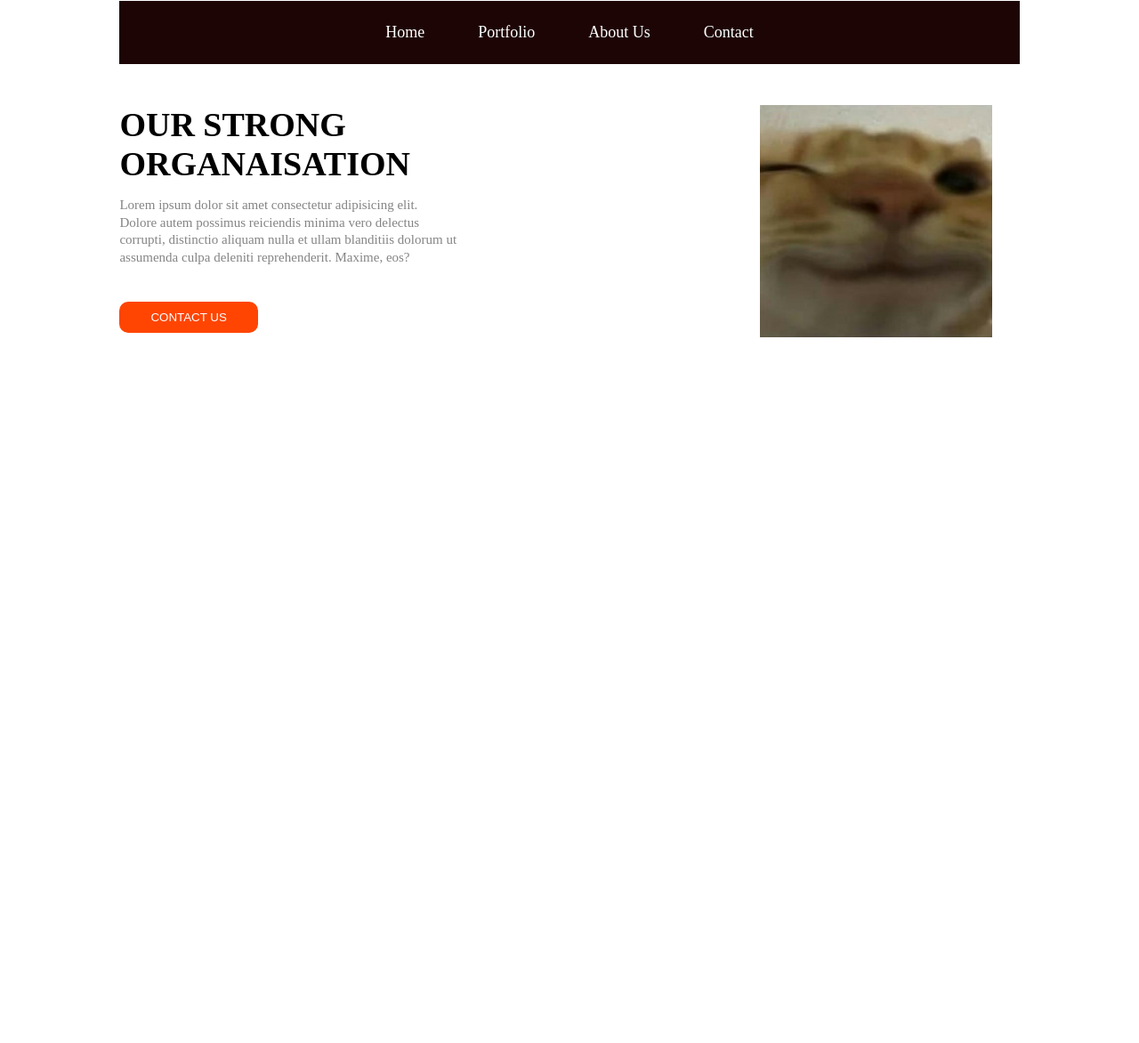
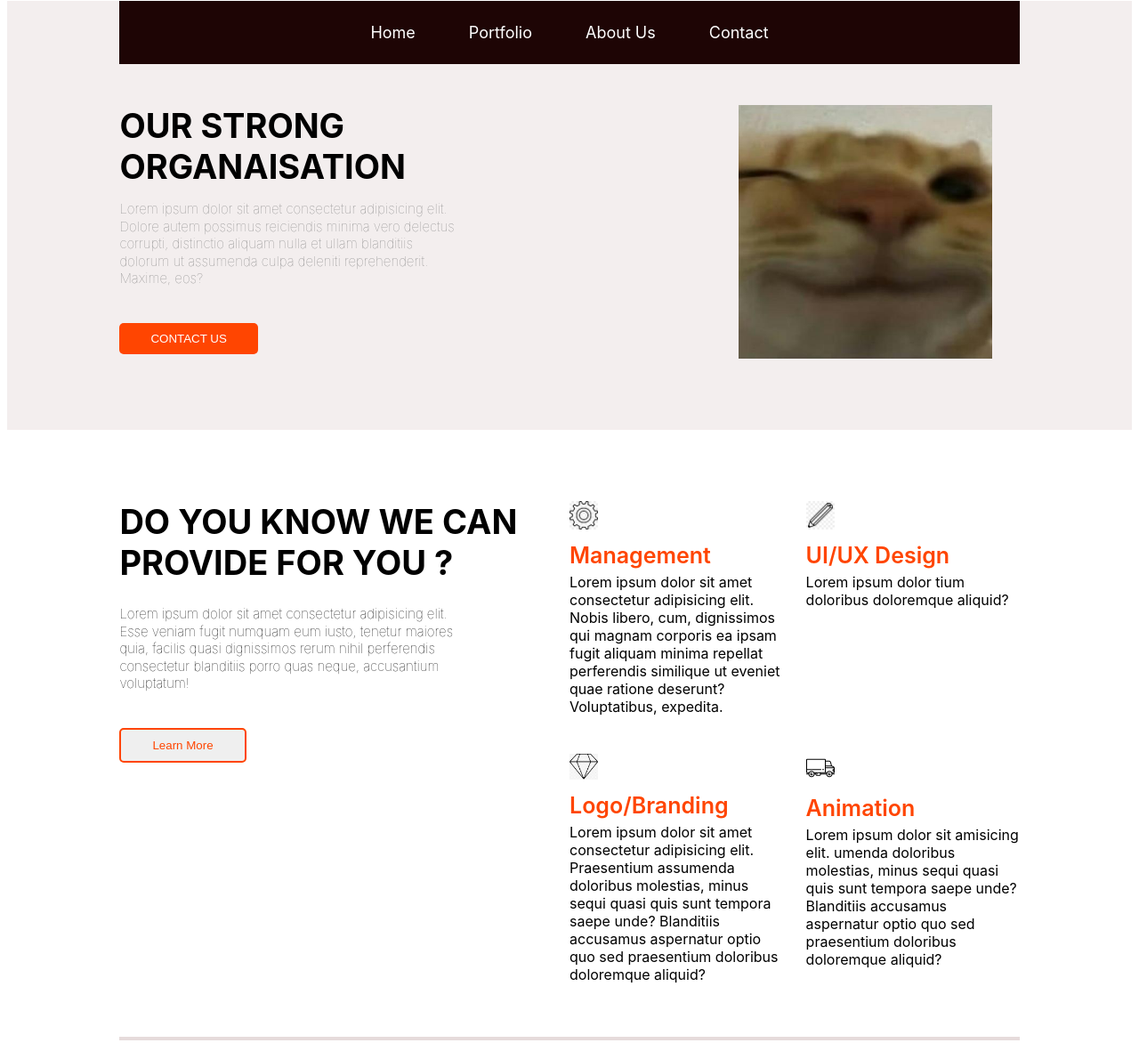
Before and after one commit to WizzArt0/web, a plain HTML site: page index.html in a window 1280 px wide. Shown: the top 1172 px of the page at 89% size. Before the commit the page ends 800 px from the top, so only its background shows below. Drawn offline with Linux system fonts and the light colour scheme.

Commit message:
create first section

```diff
--- a/css/style.css
+++ b/css/style.css
@@ -1,5 +1,11 @@
-.header{
-    background-color: #EDDEDE;
+@import url('https://fonts.googleapis.com/css2?family=Open+Sans:wght@400;600;700;800&display=swap');
+
+body{
+    font-family: -apple-system, BlinkMacSystemFont, 'Segoe UI', Roboto, Oxygen, Ubuntu, Cantarell, 'Open Sans', 'Helvetica Neue', sans-serif;
+}
+
+header{
+    background-color: #F3EEEE;
 }
 
 /* HEADER NAV */
@@ -40,6 +46,7 @@ li.menu-button :hover{
     padding-top: 30px;
     width: 80%;
     margin: 0 auto;
+    padding-bottom: 80px;
 }
 
 .header-content-text{
@@ -66,13 +73,97 @@ li.menu-button :hover{
     color: #fff;
     background-color: #ff4501;
     border: 0;
-    border-radius: 10px;
+    border-radius: 5px;
 }
 
 .header-button:hover{
     background-color: #1E0505;
+    transition-duration: 0.5s;
 }
 
 .img-header{
     float: right;
 }
+
+/* FIRST SECTION */
+
+.section1-wrapper{
+    width: 80%;
+    margin: 0 auto;
+    padding-top: 80px;
+    display: flex;
+    border-bottom: 4px solid #E6DBDB;
+}
+
+.section1-left{
+    width: 50%;
+}
+
+.section1-left-maintext{
+    font-size: 38px;
+    font-weight: 700;
+}
+
+.section1-left-helptext{
+    font-size: 15px;
+    font-weight: lighter;
+    margin-top: 25px;
+    line-height: 1.3;
+    color: #000;
+    width: 75%;
+}
+
+.section1-left-button{
+    margin-top: 40px;
+    padding: 10px 35px 10px 35px;
+    color:  #ff4501;
+    border: 2px solid;
+    border-radius: 5px;
+    position: relative;
+    display: inline-block;
+    vertical-align: top;
+    overflow: hidden;
+}
+
+.section1-left-button::after{
+    content: '';
+   position: absolute; bottom: 0; left: 0;
+   width: 100%;
+   height: 0;
+
+   -webkit-transition: 0.3s;
+   transition: 0.3s;
+}
+
+.section1-left-button:hover:after{
+    height: 100%;
+    background-color: #ff4501;
+}
+
+.section1-right{
+    width: 50%;
+    display: grid;
+    grid-template-rows: 1fr 1fr;
+    grid-template-columns: 1fr 1fr;
+    grid-gap: 2vw;
+    padding-bottom: 60px;
+}
+
+.first-icon-maintext{
+    font-weight: 600;
+    font-size: 25px;
+    color: #ff4501;
+    padding: 10px 0 5px 0;
+}
+
+.section1-right img{
+    width: 2.0em;
+}
+
+/* SECOND SECTION */
+
+.section2-wrapper{
+    height: 1000px;
+    width: 80%;
+    margin: 0 auto;
+}
--- a/index.html
+++ b/index.html
@@ -23,11 +23,32 @@
             <a href="#" class="a-header-button"><button class="header-button">CONTACT US</button></a>
         </div>
         <div class="header-content-video">
-            <div class="header-video"><img class="img-header" src="css/111.jpg" width="55%"></div>
+            <div class="header-video"><img class="img-header" src="css/111.jpg" width="60%"></div>
         </div>
     </div>
     </header>
     <main>
+        <div class="section1-wrapper">
+            <div class="section1-left">
+                <div class="section1-left-maintext">
+                    DO YOU KNOW WE CAN PROVIDE FOR YOU ?
+                </div>
+                <div class="section1-left-helptext">
+                    Lorem ipsum dolor sit amet consectetur adipisicing elit. Esse veniam fugit numquam eum iusto, tenetur maiores quia, facilis quasi dignissimos rerum nihil perferendis consectetur blanditiis porro quas neque, accusantium voluptatum!
+                </div>
+                <button class="section1-left-button">Learn More</button>
+            </div>
+
+            <div class="section1-right">
+                <div class="first-icon"><img src="css/sett.jpg" alt=""><div class="first-icon-maintext">Management</div><div class="first-icon-text">Lorem ipsum dolor sit amet consectetur adipisicing elit. Nobis libero, cum, dignissimos qui magnam corporis ea ipsam fugit aliquam minima repellat perferendis similique ut eveniet quae ratione deserunt? Voluptatibus, expedita.</div></div>
+                <div class="second-icon"><img src="css/karandash.jpg" alt=""><div class="first-icon-maintext">UI/UX Design</div><div class="second-icon-text">Lorem ipsum dolor tium doloribus doloremque aliquid?</div></div>
+                <div class="third-icon"><img src="css/diamond.jpg" alt=""><div class="first-icon-maintext">Logo/Branding</div><div class="third-icon-text">Lorem ipsum dolor sit amet consectetur adipisicing elit. Praesentium assumenda doloribus molestias, minus sequi quasi quis sunt tempora saepe unde? Blanditiis accusamus aspernatur optio quo sed praesentium doloribus doloremque aliquid?</div></div>
+                <div class="4-icon"><img class="auto" src="css/auto.png" alt=""><div class="first-icon-maintext">Animation</div><div class="4-icon-text">Lorem ipsum dolor sit amisicing elit. umenda doloribus molestias, minus sequi quasi quis sunt tempora saepe unde? Blanditiis accusamus aspernatur optio quo sed praesentium doloribus doloremque aliquid?</div></div>
+            </div>
+        </div>
+        <div class="section2-wrapper">
+            asd
+        </div>
 
     </main>
 </body>
```
Also changed, not shown: css/auto.png (added), css/auto1.jpg (added), css/diamond.jpg (added), css/karandash.jpg (added), css/sett.jpg (added).
